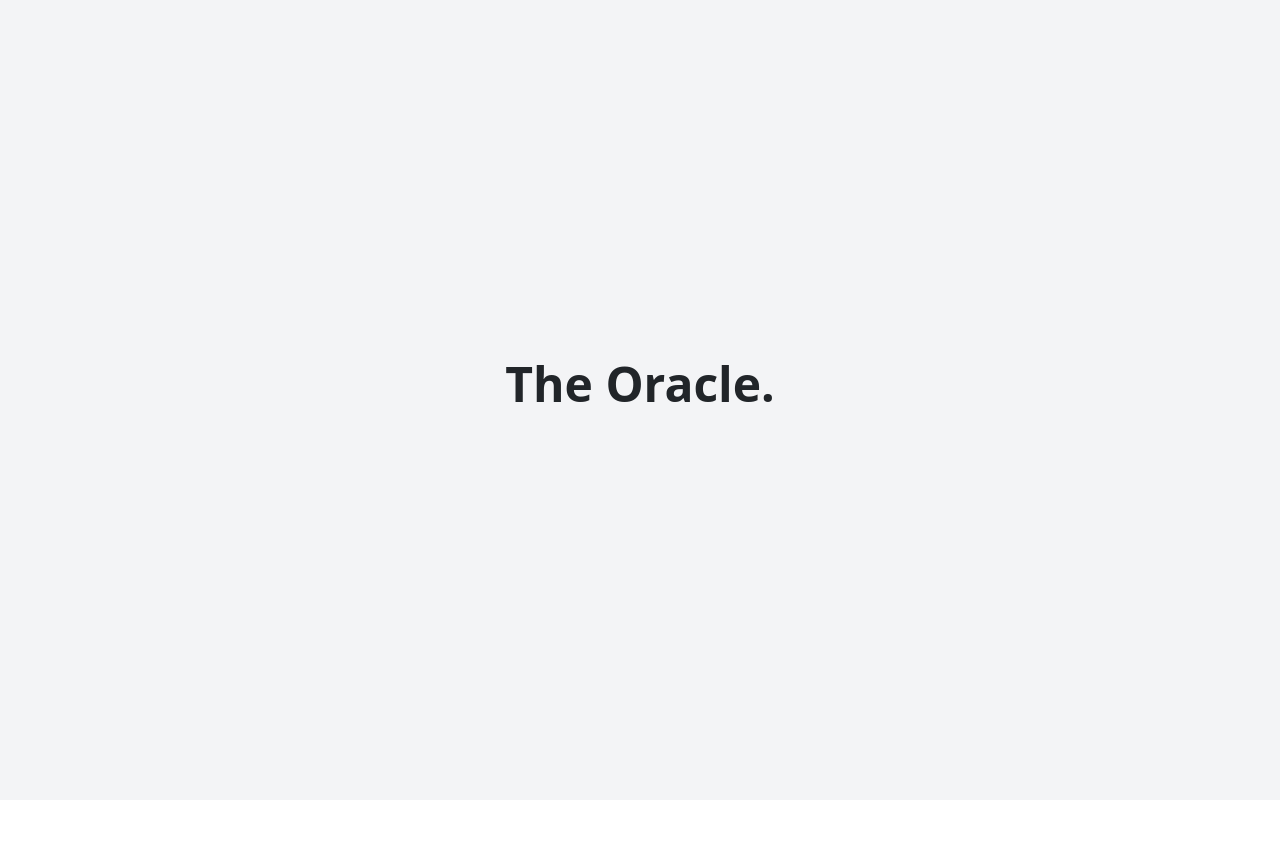
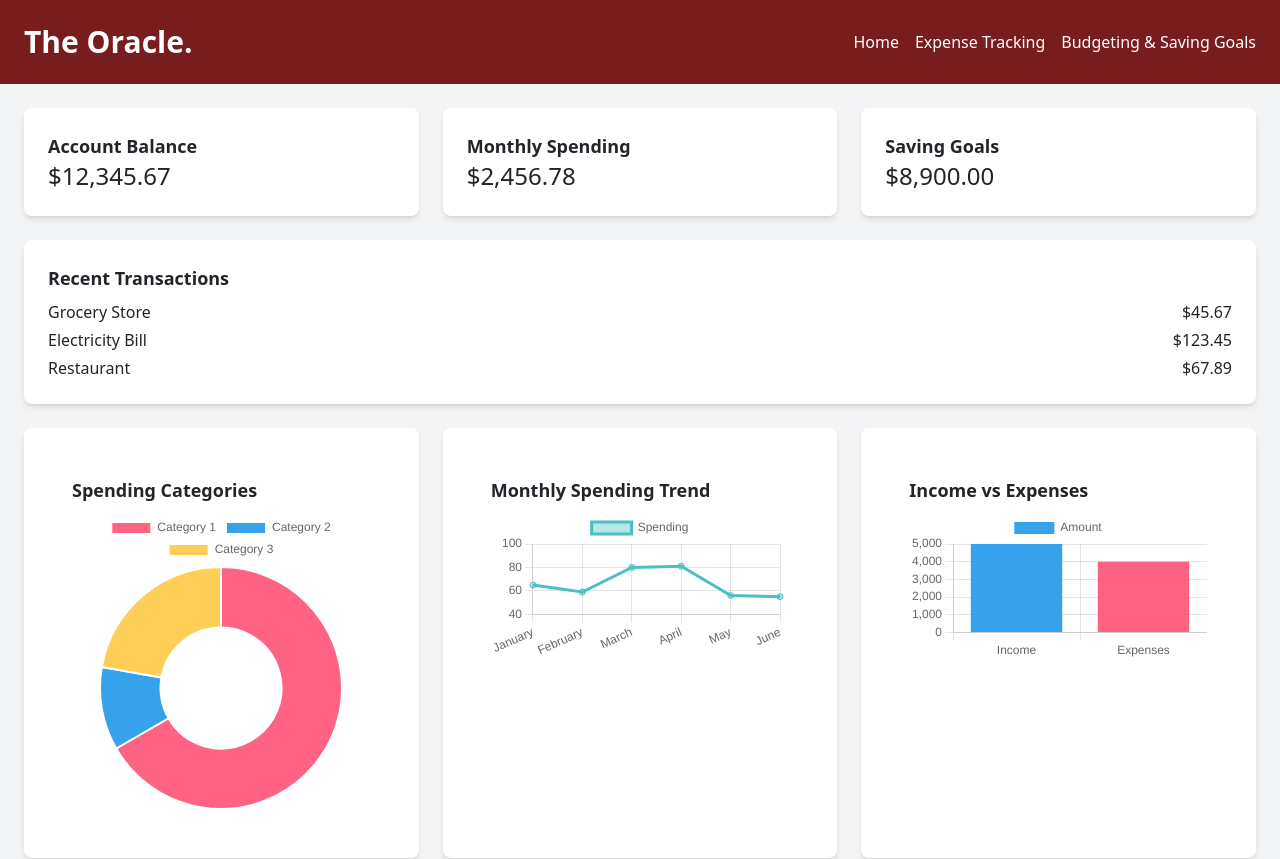
Before and after one commit to DevOluwapelumi/finance-management, a React (Vite) app in the folder expense-tracker/: page /home in a window 1280 px wide. Shown: the top 859 px of the page. Before the commit the page ends 800 px from the top, so only its background shows below. Built offline with nearby package versions, Linux system fonts and the light colour scheme.

Commit message:
home, footer, header page commit

```diff
--- a/expense-tracker/package.json
+++ b/expense-tracker/package.json
@@ -29,7 +29,11 @@
     "vite": "^5.3.1"
   },
   "dependencies": {
+    "@headlessui/react": "^2.1.1",
+    "chart.js": "^4.4.3",
+    "flowbite-react": "^0.10.1",
     "formik": "^2.4.6",
+    "react-chartjs-2": "^5.2.0",
     "react-router-dom": "^6.24.0",
     "react-toastify": "^10.0.5",
     "yup": "^1.4.0"
--- /dev/null
+++ b/expense-tracker/src/components/Footer.jsx
@@ -0,0 +1,18 @@
+// import React from 'react';
+
+const Footer = () => {
+  return (
+    <footer className="bg-red-900 text-white p-4 text-center mt-4">
+      <div className="container mx-auto">
+        <p>&copy; 2024 Personal Finance Manager. All rights reserved.</p>
+        <div className="space-x-4">
+          <a href="#" className="hover:text-gray-300">Privacy Policy</a>
+          <a href="#" className="hover:text-gray-300">Terms of Service</a>
+          <a href="#" className="hover:text-gray-300">Contact Us</a>
+        </div>
+      </div>
+    </footer>
+  );
+};
+
+export default Footer;
--- /dev/null
+++ b/expense-tracker/src/components/Header.jsx
@@ -0,0 +1,16 @@
+// import React from 'react';
+
+const Header = () => {
+  return (
+    <header className="bg-red-900 p-4 text-white flex justify-between items-center">
+      <h1 className="text-3xl font-bold">The Oracle.</h1>
+      <nav className="space-x-4">
+        <a href="#" className="hover:text-gray-300">Home</a>
+        <a href="#" className="hover:text-gray-300">Expense Tracking</a>
+        <a href="#" className="hover:text-gray-300">Budgeting & Saving Goals</a>
+      </nav>
+    </header>
+  );
+};
+
+export default Header;
--- a/expense-tracker/src/pages/Home.jsx
+++ b/expense-tracker/src/pages/Home.jsx
@@ -1,12 +1,119 @@
+// import React from 'react';
+import { Doughnut, Line, Bar } from 'react-chartjs-2';
+import {
+  Chart as ChartJS,
+  ArcElement,
+  Tooltip,
+  Legend,
+  LineElement,
+  PointElement,
+  CategoryScale,
+  LinearScale,
+  BarElement
+} from 'chart.js';
+import 'flowbite';
+import Header from '../components/Header';
+import Footer from '../components/Footer';
 
+ChartJS.register(
+  ArcElement,
+  Tooltip,
+  Legend,
+  LineElement,
+  PointElement,
+  CategoryScale,
+  LinearScale,
+  BarElement
+);
 
 const Home = () => {
-
-
   return (
-    <div className="flex items-center relative justify-center min-h-screen bg-gray-100">
-          <h2 className="text-5xl font-bold mb-8">The Oracle.</h2>
-      </div>
+    <div className="flex flex-col min-h-screen bg-gray-100">
+      <Header />
+      <main className="flex-grow p-4">
+        <div className="grid grid-cols-1 md:grid-cols-3 gap-4 mb-4">
+          <div className="bg-white p-4 rounded-lg shadow-md">
+            <h2 className="text-lg font-bold">Account Balance</h2>
+            <p className="text-2xl">$12,345.67</p>
+          </div>
+          <div className="bg-white p-4 rounded-lg shadow-md">
+            <h2 className="text-lg font-bold">Monthly Spending</h2>
+            <p className="text-2xl">$2,456.78</p>
+          </div>
+          <div className="bg-white p-4 rounded-lg shadow-md">
+            <h2 className="text-lg font-bold">Saving Goals</h2>
+            <p className="text-2xl">$8,900.00</p>
+          </div>
+        </div>
+        <div className="bg-white p-4 rounded-lg shadow-md mb-4">
+          <h2 className="text-lg font-bold mb-2">Recent Transactions</h2>
+          <ul className="space-y-1">
+            <li className="flex justify-between">
+              <span>Grocery Store</span>
+              <span>$45.67</span>
+            </li>
+            <li className="flex justify-between">
+              <span>Electricity Bill</span>
+              <span>$123.45</span>
+            </li>
+            <li className="flex justify-between">
+              <span>Restaurant</span>
+              <span>$67.89</span>
+            </li>
+          </ul>
+        </div>
+        <div className="grid grid-cols-1 md:grid-cols-3 gap-4">
+          <div className="bg-white p-5 rounded-lg shadow-md">
+            <h2 className="text-lg font-bold mb-2">Spending Categories</h2>
+            <Doughnut
+              data={{
+                labels: ['Category 1', 'Category 2', 'Category 3'],
+                datasets: [
+                  {
+                    data: [300, 50, 100],
+                    backgroundColor: ['#FF6384', '#36A2EB', '#FFCE56'],
+                    hoverBackgroundColor: ['#FF6384', '#36A2EB', '#FFCE56'],
+                  },
+                ],
+              }}
+            />
+          </div>
+          <div className="bg-white p-5 rounded-lg shadow-md">
+            <h2 className="text-lg font-bold mb-2">Monthly Spending Trend</h2>
+            <Line
+              data={{
+                labels: ['January', 'February', 'March', 'April', 'May', 'June'],
+                datasets: [
+                  {
+                    label: 'Spending',
+                    data: [65, 59, 80, 81, 56, 55, 40],
+                    fill: false,
+                    backgroundColor: 'rgba(75,192,192,0.4)',
+                    borderColor: 'rgba(75,192,192,1)',
+                  },
+                ],
+              }}
+            />
+          </div>
+          <div className="bg-white p-5 rounded-lg shadow-md">
+            <h2 className="text-lg font-bold mb-2">Income vs Expenses</h2>
+            <Bar
+              data={{
+                labels: ['Income', 'Expenses'],
+                datasets: [
+                  {
+                    label: 'Amount',
+                    data: [5000, 4000],
+                    backgroundColor: ['#36A2EB', '#FF6384'],
+                  },
+                ],
+              }}
+            />
+          </div>
+        </div>
+      </main>
+      <Footer />
+    </div>
   );
 };
 
```
Also changed, not shown: expense-tracker/src/pages/expenseTracking.jsx (added), 1 other file (tests, documents, lock files or other folders).
